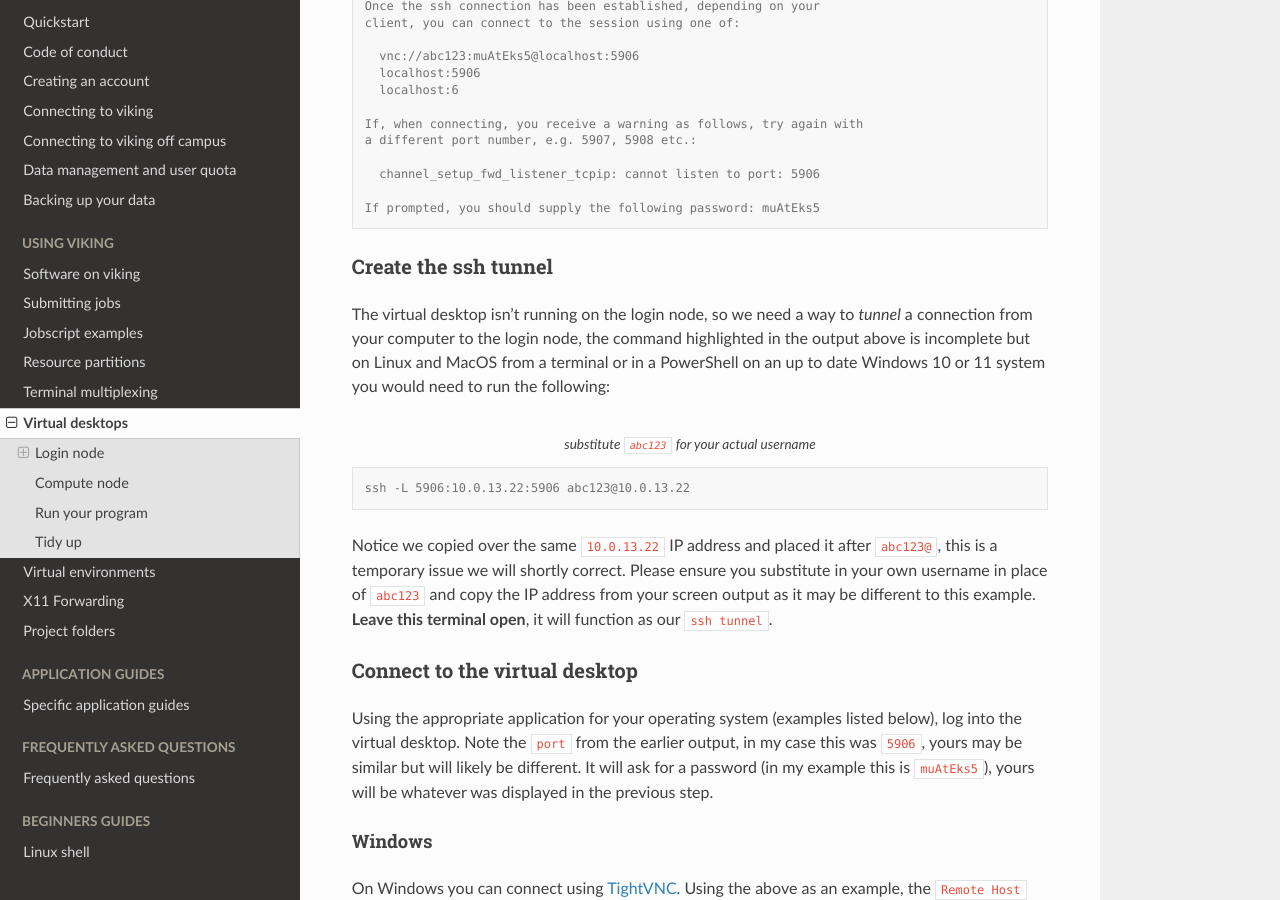
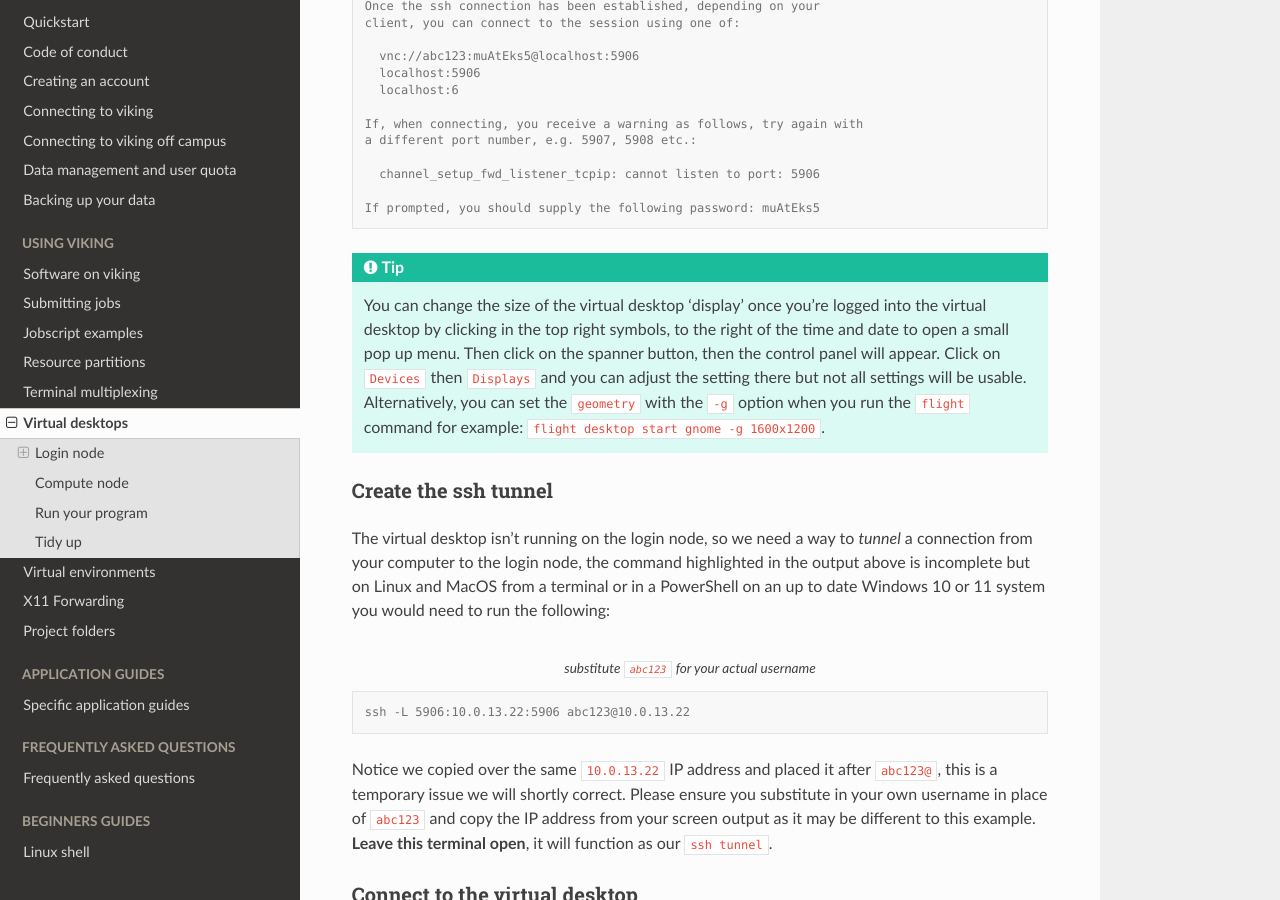
Before and after one commit to university-of-york/research-it-documentation, a Sphinx documentation site: the page built from docs/source/using_viking/virtual_desktops.rst, in a window 1280 px wide and 900 px high, scrolled down 1683 px. Built offline with Sphinx 7.4.7 and the Read the Docs theme 2.0.0, drawn with Linux system fonts in a browser that asks for light colours.

Commit message:
add -g note for flight command

```diff
--- a/docs/source/using_viking/virtual_desktops.rst
+++ b/docs/source/using_viking/virtual_desktops.rst
@@ -93,6 +93,12 @@ We need more info, from the output copy and run the command from the line highli
       channel_setup_fwd_listener_tcpip: cannot listen to port: 5906
 
     If prompted, you should supply the following password: muAtEks5
+
+
+
+.. tip::
+
+    You can change the size of the virtual desktop 'display' once you're logged into the virtual desktop by clicking in the top right symbols, to the right of the time and date to open a small pop up menu. Then click on the spanner button, then the control panel will appear. Click on ``Devices`` then ``Displays`` and you can adjust the setting there but not all settings will be usable. Alternatively, you can set the ``geometry`` with the ``-g`` option when you run the ``flight`` command for example: ``flight desktop start gnome -g 1600x1200``.
 
 
 Create the ssh tunnel
```
